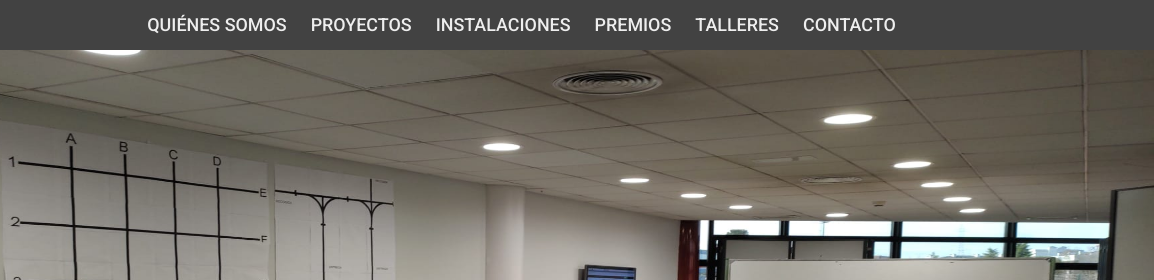
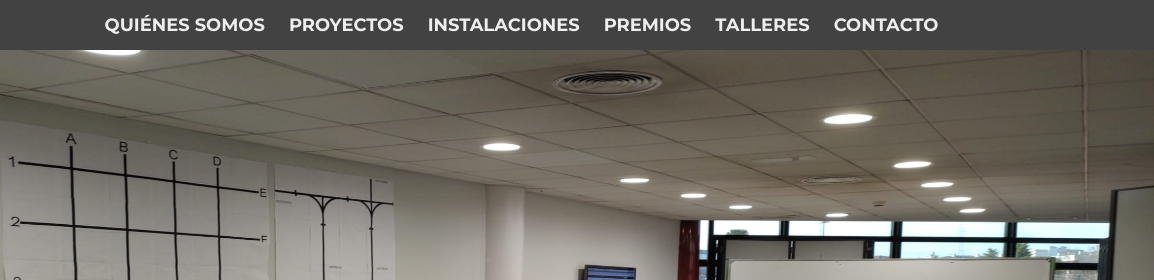
Before and after one commit to XaviRS95/Robotics-Club-UEM-Webpage, a plain HTML site: page index.html in a window 1280 px wide. Shown: the top 280 px of the page, 126-1280 px from the left. Drawn offline with nearby package versions, Linux system fonts and the light colour scheme.

Commit message:
Alpha 0.25 New font inserted

```diff
--- a/assets/index.css
+++ b/assets/index.css
@@ -1,7 +1,5 @@
 @import "slider.css";
 @import "hamburger.css";
-@import url('https://fonts.googleapis.com/css2?family=Roboto:wght@500&display=swap');
-@import url('https://fonts.googleapis.com/css2?family=Roboto:wght@300;500&display=swap');
 
 html{
     scroll-behavior: smooth;
@@ -11,7 +9,10 @@ html{
 body{
     margin:0;
     background: #fff2e6;
-    font-family: 'Roboto';
+    font-family: 'Lato', arial, sans-serif;
+    font-weight: 600;
+    -webkit-font-smoothing: antialiased;
+    -moz-osx-font-smoothing: grayscale;
 }
 .card img{
     width: 100%;
@@ -29,7 +30,6 @@ body{
     transition: 0.3s;
     display: flex;
     flex-direction: row;
-    font-weight: 500;
 }
 
 .headeroptions {
@@ -44,6 +44,8 @@ body{
     font-size: 1.4vw;/*18*/
     white-space: nowrap;
     padding: 1.5vh;
+    font-family: 'Montserrat', sans-serif;
+    font-weight: 700;
 }
 
 .headerimagediv{
--- a/index.html
+++ b/index.html
@@ -6,6 +6,8 @@
     <meta name='viewport'
           content='width=device-width, initial-scale=1.0, maximum-scale=1.0, user-scalable=0' >
     <link rel="stylesheet" href="https://stackpath.bootstrapcdn.com/bootstrap/4.4.1/css/bootstrap.min.css" integrity="sha384-Vkoo8x4CGsO3+Hhxv8T/Q5PaXtkKtu6ug5TOeNV6gBiFeWPGFN9MuhOf23Q9Ifjh" crossorigin="anonymous">
+    <link href='https://fonts.googleapis.com/css?family=Lato:300,400,500,600,300italic,400italic' rel='stylesheet' type='text/css'>
+    <link href='https://fonts.googleapis.com/css?family=Montserrat:400,700' rel='stylesheet' type='text/css'>
     <link rel="stylesheet" type="text/css" href="assets/index.css">
     <link rel="icon" href="assets/images/icon.png">
 </head>
```
